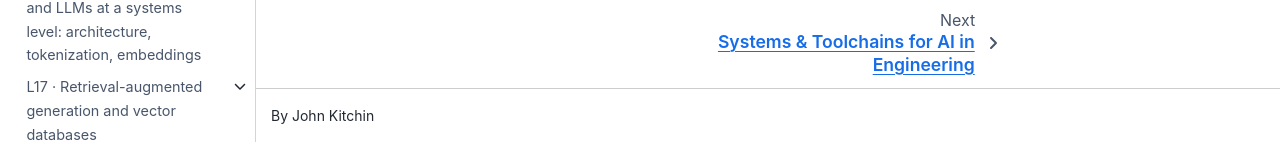
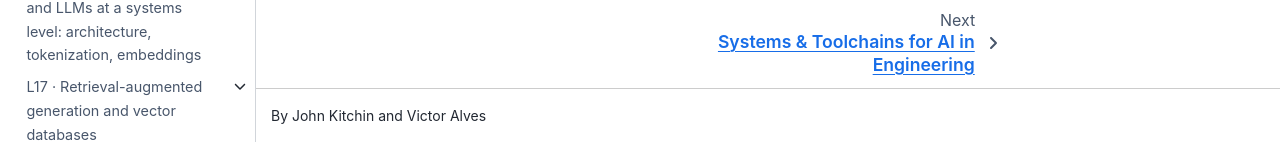
Before and after one commit to jkitchin/f26-06763, a Jupyter Book: the page built from index.md, in a window 1280 px wide and 1282 px high. Shown: the part 1140-1282 px from the top of the window. Built offline with Jupyter Book 1.0.4 settings and Sphinx 7.4.7 and the Sphinx Book theme 1.1.4, drawn with Linux system fonts in a browser that asks for light colours; pages that are not in the unit, such as notebooks, are missing from menus.

Commit message:
Credit Victor Alves as a co-author
One line, but it feeds two outputs by different paths, so both were checked
rather than assumed: the HTML footer via the theme, and \author{} on the PDF
title page via Sphinx's default_latex_documents, which derives it from this
field. Both now render "John Kitchin and Victor Alves".

Note this is the only place the repository names an author. Instructor and TA
contacts in the syllabus are still `[TERM DETAILS]` placeholders, filled in per
offering, and are deliberately left alone here.

Co-Authored-By: Claude Opus 5 (1M context) <noreply@anthropic.com>

```diff
--- a/_config.yml
+++ b/_config.yml
@@ -3,7 +3,7 @@
 # Docs: https://jupyterbook.org/en/stable/customize/config.html
 
 title: Systems & Toolchains for AI in Engineering
-author: John Kitchin
+author: John Kitchin and Victor Alves
 copyright: "2026"
 
 # SECURITY-RELEVANT. The Pages site is public while this repo is private.
```
